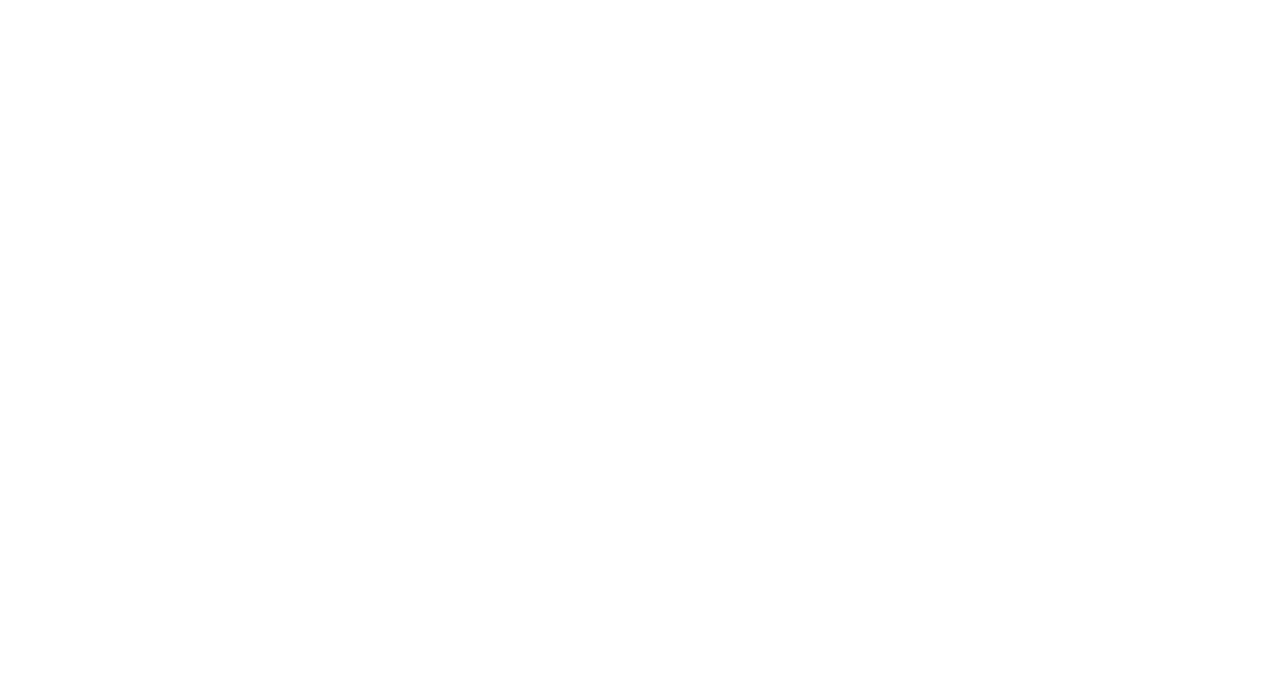
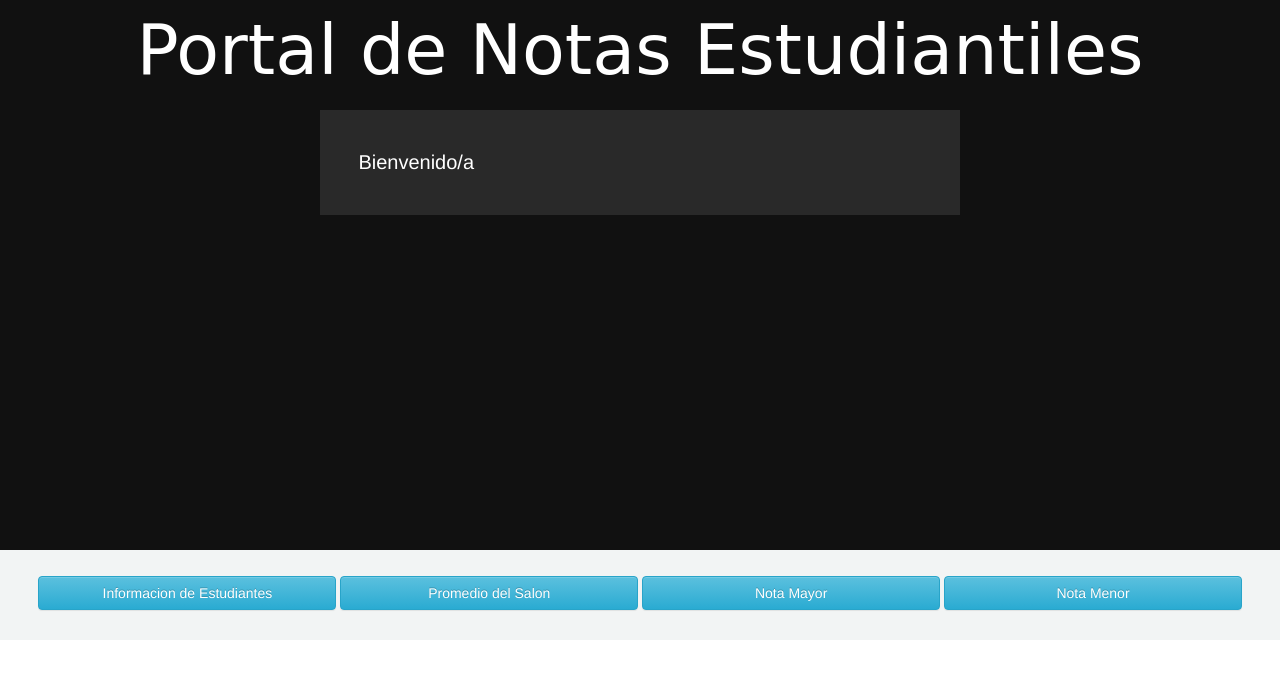
Before and after one commit to jsdlr/EsencialJS-Eduardo_Lr, a plain HTML site: page index.html in a window 1280 px wide. Drawn offline with nearby package versions, Linux system fonts and the light colour scheme; a web font is replaced by a local one.

Commit message:
Listo
- Completo

```diff
--- /dev/null
+++ b/css/master.css
@@ -0,0 +1,35 @@
+.pantalla{
+  max-height: 550px;
+  height: 550px;
+  background-color: #111111;
+}
+
+.ht1{
+  font-family: 'Fredericka the Great', cursive;
+  color: white;
+  font-size: 70px;
+  text-align: center;
+}
+
+.contenido{
+  width: 50%;
+  color: white;
+  text-align: justify;
+  margin: auto;
+  font-size: 20px;
+  background-color: rgba(255, 255, 255, 0.1);
+  padding: 3%;
+}
+
+.botones{
+  padding-left: 3%;
+  padding-top: 2%;
+  padding-bottom: 5%;
+  height: 50px;
+  background-color: #F2F4F4;
+}
+
+button{
+  width: 24%;
+  margin: auto;
+}
--- a/index.html
+++ b/index.html
@@ -2,9 +2,30 @@
 <html>
   <head>
     <meta charset="utf-8">
-    <title></title>
+    <title>Proyecto Final</title>
+    <link rel="stylesheet" href="css/master.css">
+<!-- Latest compiled and minified CSS -->
+<link rel="stylesheet" href="https://maxcdn.bootstrapcdn.com/bootstrap/3.3.7/css/bootstrap.min.css" integrity="sha384-BVYiiSIFeK1dGmJRAkycuHAHRg32OmUcww7on3RYdg4Va+PmSTsz/K68vbdEjh4u" crossorigin="anonymous">
+<!-- Optional theme -->
+<link rel="stylesheet" href="https://maxcdn.bootstrapcdn.com/bootstrap/3.3.7/css/bootstrap-theme.min.css" integrity="sha384-rHyoN1iRsVXV4nD0JutlnGaslCJuC7uwjduW9SVrLvRYooPp2bWYgmgJQIXwl/Sp" crossorigin="anonymous">
+<link href="https://fonts.googleapis.com/css?family=Fredericka+the+Great" rel="stylesheet">
   </head>
+
   <body>
 
+  <div class="pantalla">
+  <p class="ht1">Portal de Notas Estudiantiles</p>
+  <p id="contenido" class="contenido">Bienvenido/a</p>
+
+  </div>
+  <div class="botones">
+    <button type="button" onclick="boton1()" class="btn btn-info col-3">Informacion de Estudiantes</button>
+    <button type="button" onclick="boton2()" class="btn btn-info col-3">Promedio del Salon</button>
+    <button type="button" onclick="boton3()" class="btn btn-info col-3">Nota Mayor</button>
+    <button type="button" onclick="boton4()" class="btn btn-info col-3">Nota Menor</button>
+  </div>
+
+<!--Script-->
+  <script type="text/javascript" src="js/app.js"></script>
   </body>
 </html>
--- /dev/null
+++ b/js/app.js
@@ -0,0 +1,55 @@
+var estudiantes = [
+  {"codigo":"001","nombre":"Mario   ","nota":89},
+  {"codigo":"002","nombre":"Juan    ","nota":79},
+  {"codigo":"003","nombre":"Carla   ","nota":92},
+  {"codigo":"004","nombre":"Cesar   ","nota":90},
+  {"codigo":"005","nombre":"Ana     ","nota":85},
+  {"codigo":"006","nombre":"Pedro   ","nota":89},
+  {"codigo":"007","nombre":"Marta   ","nota":70},
+  {"codigo":"008","nombre":"Luis    ","nota":79},
+  {"codigo":"009","nombre":"Antonio ","nota":81},
+  {"codigo":"010","nombre":"Gabriela","nota":77}
+];
+
+function boton1() {
+  var display = "";
+  for (var i = 0; i < estudiantes.length; i++) {
+    display = display+'Estudiante '+estudiantes[i].codigo+' - '+
+    'Nombre: '+estudiantes[i].nombre+' - '+'Nota: '+estudiantes[i].nota+'<br>';
+  };
+  document.getElementById('contenido').innerHTML = display;
+};
+
+function boton2(){
+  var promedio = 0;
+  for (var i = 0; i < estudiantes.length; i++) {
+    promedio = promedio + estudiantes[i].nota
+  };
+  document.getElementById('contenido').innerHTML = "El promedio del salon es de "+ (promedio/estudiantes.length)
+};
+
+function boton3(){
+  var nota = 0,
+      est = "";
+  for (var i = 0; i < estudiantes.length; i++) {
+    if (estudiantes[i].nota > nota) {
+      est = 'Estudiante '+estudiantes[i].codigo+' - '+
+      'Nombre: '+estudiantes[i].nombre+' - '+'Nota: '+estudiantes[i].nota;
+      nota = estudiantes[i].nota
+    }
+  }
+  document.getElementById('contenido').innerHTML = "La mayor nota corresponde a: <br>"+est;
+};
+
+function boton4(){
+  var nota = 100,
+      est = "";
+  for (var i = 0; i < estudiantes.length; i++) {
+    if (estudiantes[i].nota < nota) {
+      est = 'Estudiante '+estudiantes[i].codigo+' - '+
+      'Nombre: '+estudiantes[i].nombre+' - '+'Nota: '+estudiantes[i].nota;
+      nota = estudiantes[i].nota
+    }
+  }
+  document.getElementById('contenido').innerHTML = "La menor nota corresponde a: <br>"+est;
+};
```
Also changed, not shown: github_url.txt (added).
